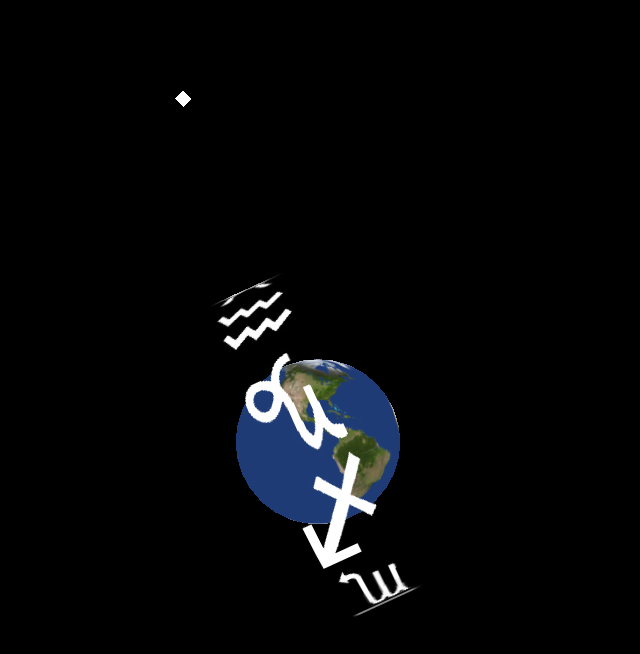
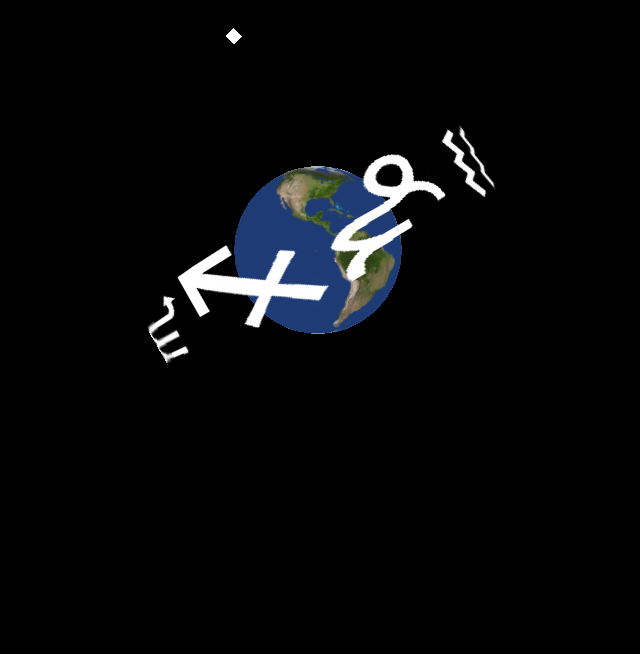
Before and after one commit to avacollins/tinker-toys, a website built with Vite: page celestial-equator/src/index.html in a window 1280 px wide. Shown: the whole page, without its empty margins (322-962 px from the left). Built offline with nearby package versions, Linux system fonts and the light colour scheme.

Commit message:
working on celestial rotation

```diff
--- a/celestial-equator/src/main.ts
+++ b/celestial-equator/src/main.ts
@@ -1,14 +1,17 @@
 import * as THREE from 'three'
 
-const normal =  window.innerWidth > window.innerHeight ? window.innerHeight : window.innerWidth
+function whatSize() {
+    var bestFit = window.innerHeight >= 1000 ? 1000 : 500
+    return bestFit
+}
+
 const sizes = {
-    width: normal,
-    height: normal
+    width: whatSize(),
+    height: whatSize()
 }
 
 const LATITUDE = 47 // hardcoded here; to be derived from user GPS latitude rounded down
-const EQUATOR = LATITUDE + 90
-const OBSERVER = { x: sizes.width / 4, y: sizes.height / 4 }
+const OBSERVER = { x: 125, y: 125 }
 const NORTH_STAR = { x: 0, y: 0 }
 
 function convertLatitude(lat) {
@@ -52,21 +55,24 @@ northStarSphere.position.x = northStarPosition.x /100
 northStarSphere.position.y = northStarPosition.y /100
 scene.add(northStarSphere)
 
-const celestialEqGeometry = new THREE.CylinderGeometry(1, 1, .65, 32);
+const celestialEqGeometry = new THREE.CylinderGeometry(1, 1, .55, 32);
 const celestialEqMaterial = new THREE.MeshBasicMaterial();
 celestialEqMaterial.transparent = true
 celestialEqMaterial.alphaMap = zodiacAlpha
 const celestialEqMesh = new THREE.Mesh(celestialEqGeometry, celestialEqMaterial);
-const celestialEqPosition = rotate(convertLatitude(EQUATOR), OBSERVER, NORTH_STAR)
-celestialEqMesh.rotation.z = Math.floor(celestialEqPosition.x/100) // angle of equator from latitude
+const celestialEqPosition = rotate(convertLatitude(90), NORTH_STAR,  northStarPosition)
+console.log(celestialEqPosition.y, northStarPosition)
+// celestialEqMesh.rotation.y = 0
+// celestialEqMesh.rotation.x = 0
+celestialEqMesh.rotation.z = celestialEqPosition.y/100
 scene.add(celestialEqMesh)
 
 window.addEventListener('resize', () => {
-    var norm = window.innerWidth > window.innerHeight ? window.innerHeight : window.innerWidth
+    var norm = whatSize()
     sizes.width = norm
     sizes.height = norm
 
-    camera.aspect = sizes.width / sizes.height
+    camera.aspect = norm / norm
 
     camera.updateProjectionMatrix()
     renderer.setSize(sizes.width, sizes.height)
@@ -76,7 +82,7 @@ window.addEventListener('resize', () => {
 
 const camera = new THREE.PerspectiveCamera(75, sizes.width / sizes.height, 0.1, 100)
 camera.position.x = 0
-camera.position.y = .25
+camera.position.y = 0
 camera.position.z = (sizes.height/2.5)/100
 scene.add(camera)
 
--- a/celestial-equator/src/style.css
+++ b/celestial-equator/src/style.css
@@ -21,6 +21,6 @@ body
 {
     position: fixed;
     top: 0;
-    left: calc(50vw - 50vh);
+    left: calc(50vw - 250px);
     outline: none;
 }
```
